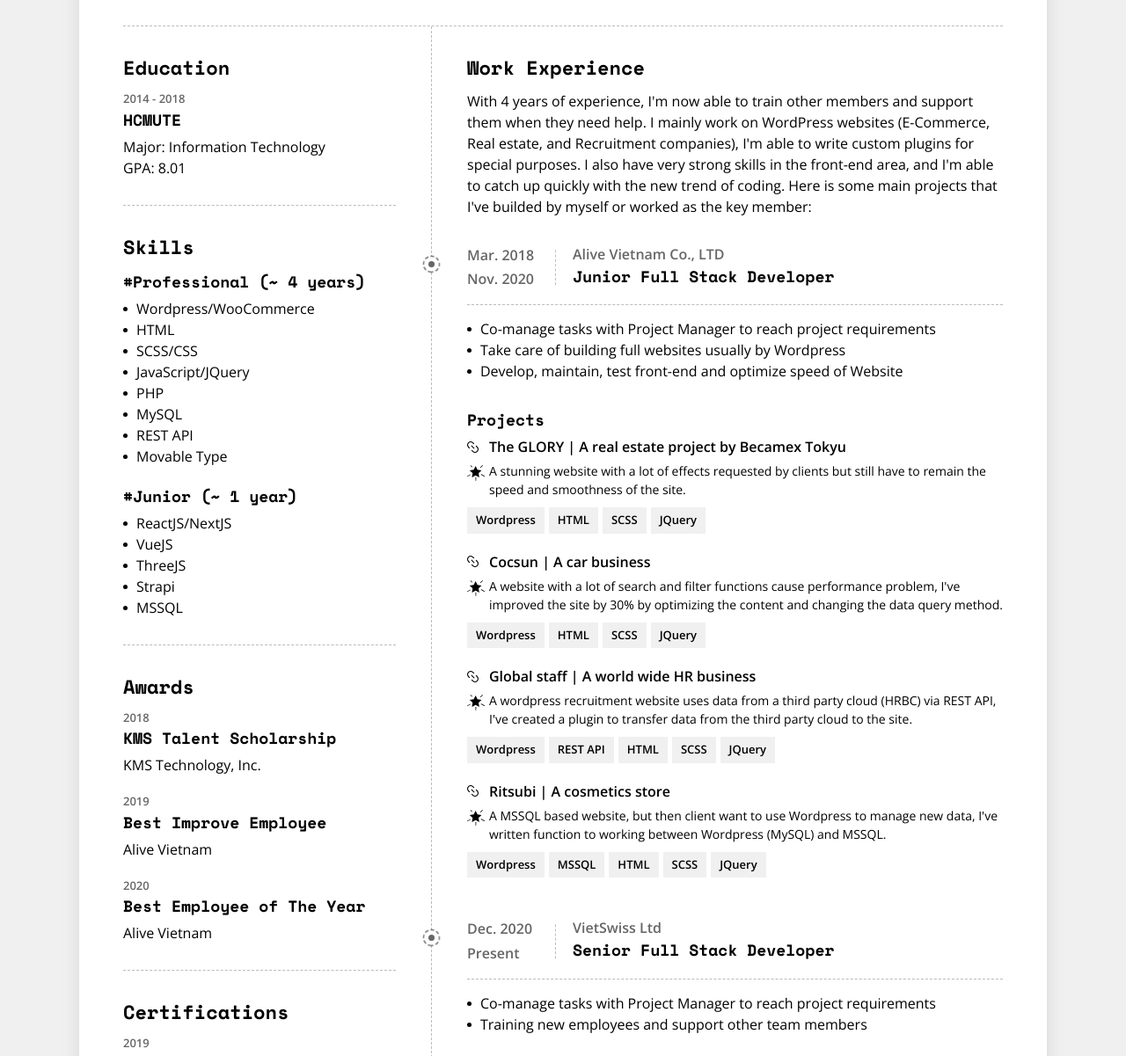
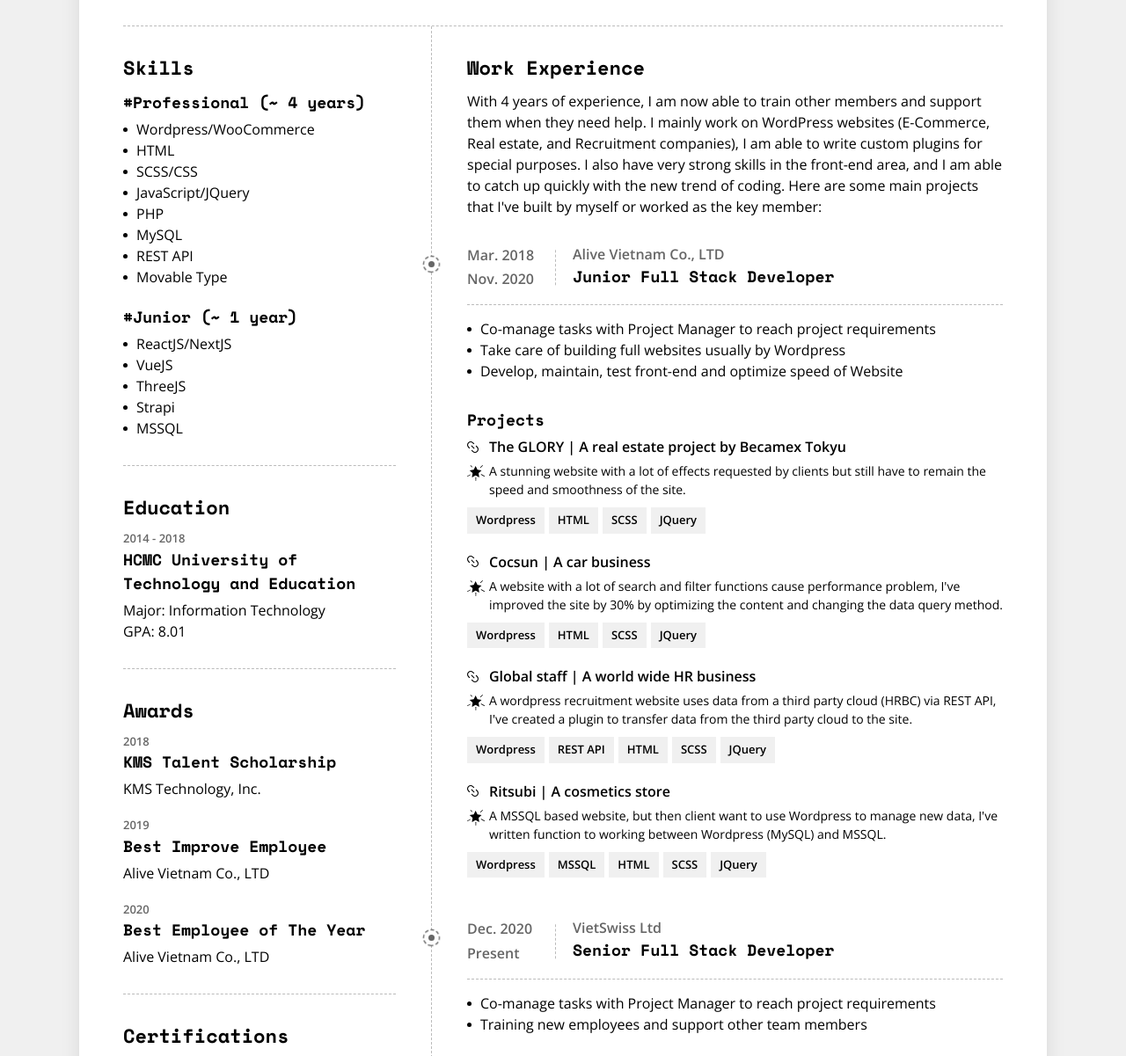
Before and after one commit to luuhoangbac/luuhoangbac.github.io, a website: page index.html in a window 1280 px wide. Shown: the part 261-1462 px from the top of the page at 88% size. Drawn offline with nearby package versions, Linux system fonts and the light colour scheme.

Commit message:
fix typo, change position of education, change company name

```diff
--- a/index.html
+++ b/index.html
@@ -29,14 +29,6 @@
     <div class="section section-content">
       <div class="general">
         <div class="child-section">
-          <h3 class="main-title">Education</h3>
-          <div class="content">
-            <p class="date">2014 - 2018</p>
-            <h4 class="title">HCMUTE</h4>
-            <p class="short-description">Major: Information Technology<br>GPA: 8.01</p>
-          </div>
-        </div>
-        <div class="child-section">
           <h3 class="main-title">Skills</h3>
           <div class="content">
             <h4 class="title">#Professional (~ 4 years)</h4>
@@ -63,6 +55,14 @@
           </div>
         </div>
         <div class="child-section">
+          <h3 class="main-title">Education</h3>
+          <div class="content">
+            <p class="date">2014 - 2018</p>
+            <h4 class="title">HCMC University of Technology and Education</h4>
+            <p class="short-description">Major: Information Technology<br>GPA: 8.01</p>
+          </div>
+        </div>
+        <div class="child-section">
           <h3 class="main-title">Awards</h3>
           <div class="content">
             <p class="date">2018</p>
@@ -72,12 +72,12 @@
           <div class="content">
             <p class="date">2019</p>
             <h4 class="title">Best Improve Employee</h4>
-            <h5 class="place">Alive Vietnam</h5>
+            <h5 class="place">Alive Vietnam Co., LTD</h5>
           </div>
           <div class="content">
             <p class="date">2020</p>
             <h4 class="title">Best Employee of The Year</h4>
-            <h5 class="place">Alive Vietnam</h5>
+            <h5 class="place">Alive Vietnam Co., LTD</h5>
           </div>
         </div>
         <div class="child-section">
@@ -101,7 +101,7 @@
       </div>
       <div class="detail">
         <h3 class="main-title">Work Experience</h3>
-        <p class="detail-intro">With 4 years of experience, I'm now able to train other members and support them when they need help. I mainly work on WordPress websites (E-Commerce, Real estate, and Recruitment companies), I'm able to write custom plugins for special purposes. I also have very strong skills in the front-end area, and I'm able to catch up quickly with the new trend of coding. Here is some main projects that I've builded by myself or worked as the key member:</p>
+        <p class="detail-intro">With 4 years of experience, I am now able to train other members and support them when they need help. I mainly work on WordPress websites (E-Commerce, Real estate, and Recruitment companies), I am able to write custom plugins for special purposes. I also have very strong skills in the front-end area, and I am able to catch up quickly with the new trend of coding. Here are some main projects that I've built by myself or worked as the key member:</p>
         <div class="content">
           <div class="company-name">
             <span class="date">Mar. 2018<br>Nov. 2020</span>
```
